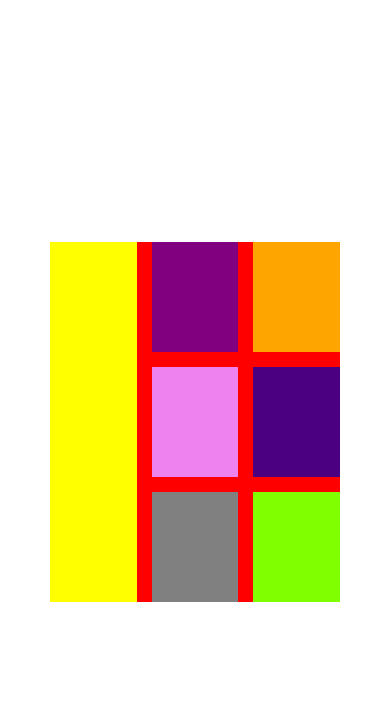
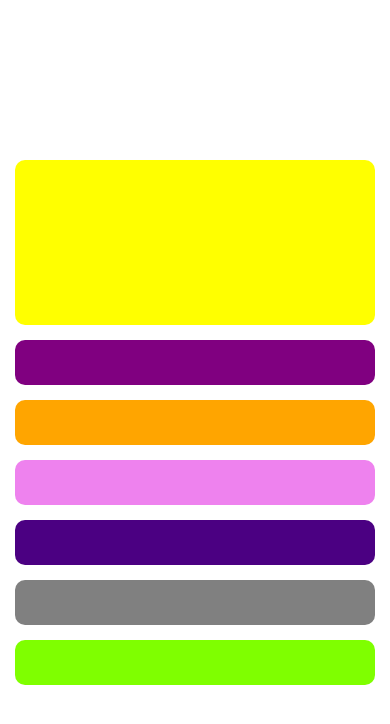
Before and after one commit to asbhogal/Time-Tracking-Dashboard, a website built with Parcel: page src/index.html in a window 390 px wide. Built offline with nearby package versions, Linux system fonts and the light colour scheme.

Commit message:
adjusted responsive styling and class declarations

```diff
--- a/src/index.html
+++ b/src/index.html
@@ -17,7 +17,7 @@
 </head>
 <body>
     <div class="container">
-        <section id="profile-info"></section>
+        <section id="profile-info" class="info-card"></section>
         <section id="work-card" class="info-card"></section>
         <section id="play-card" class="info-card"></section>
         <section id="study-card" class="info-card"></section>
--- a/src/scss/partials/responsive.scss
+++ b/src/scss/partials/responsive.scss
@@ -1,6 +1,13 @@
-@media only screen and (max-width: 376px) {
+@media only screen and (max-width: 520px) {
     .container {
         display: grid;
         grid-template-columns: auto !important;
+        gap: 10px;
     }
 }
+
+@media only screen and (max-width: 519px) {
+    body {
+        padding: 0 15px;
+    }
+}
--- a/src/scss/partials/variables.scss
+++ b/src/scss/partials/variables.scss
@@ -16,3 +16,7 @@ $very-dark-blue: #0f1424;
 $dark-blue: #1c1f4a;
 $desaturated-blue: #6f76c8;
 $pale-blue: #bdc1ff;
+
+/****** STYLING ******/
+
+$border-radius: 10px;
--- a/src/scss/style.scss
+++ b/src/scss/style.scss
@@ -6,11 +6,13 @@
 
 .container {
     display: grid;
-    background: red;
-    height: 360px;
-    width: 600px;
+    height: 525px;
+    width: 620px;
     grid-template-columns: auto auto auto;
     gap: 15px;
+    .info-card {
+        border-radius: $border-radius;
+    }
     #profile-info {
         grid-row-start: 1;
         grid-row-end: 4;
```
Also changed, not shown: dist/index.html, 2 other files.
